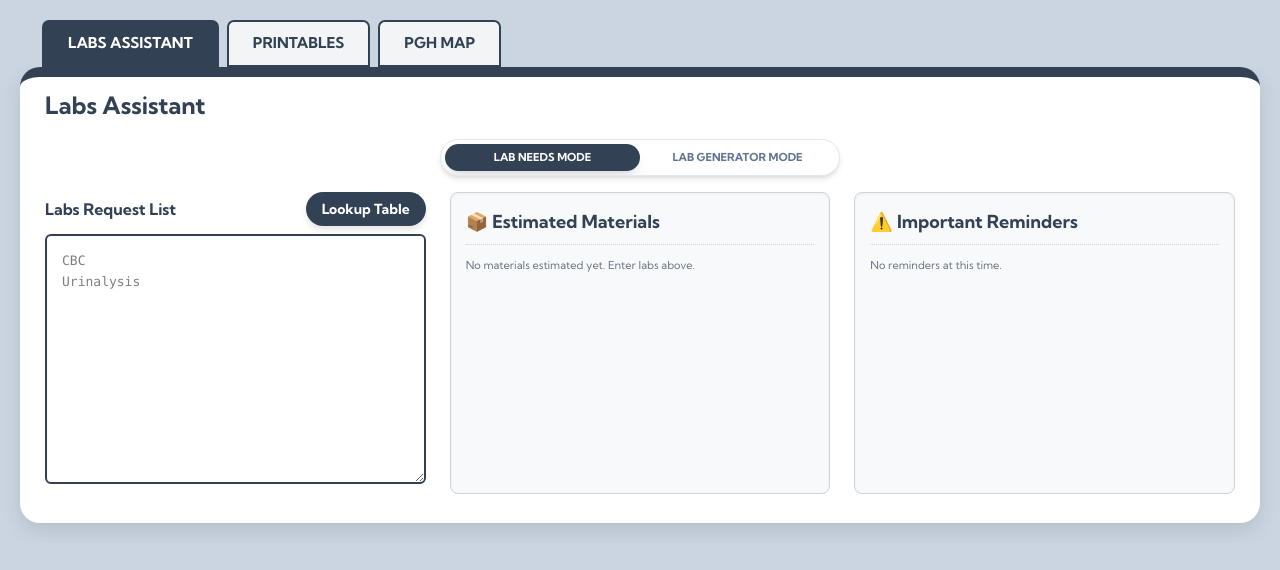
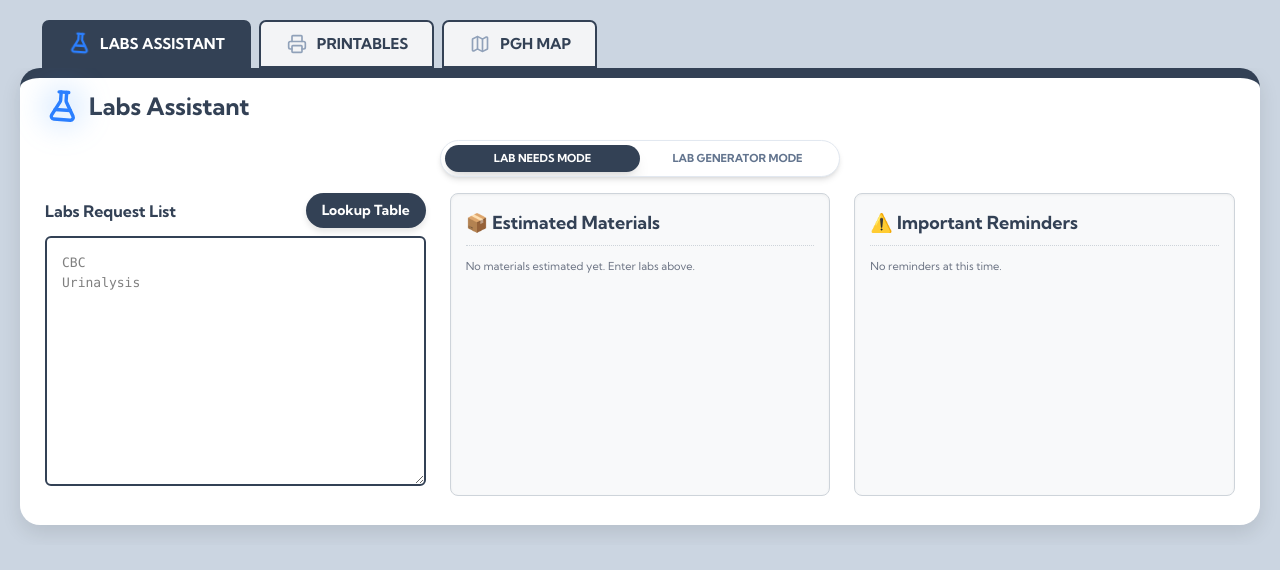
Before and after one commit to TheSilverArrow/LabsNeed, a React (Vite) app: page / in a window 1280 px wide. Shown: the top 570 px of the page. Built offline with nearby package versions, Linux system fonts and the light colour scheme.

Commit message:
Update from AI Studio

```diff
--- a/src/App.tsx
+++ b/src/App.tsx
@@ -8,6 +8,7 @@ import TalongTab from './components/TalongTab';
 import PghMapTab from './components/PghMapTab';
 import PrintablesTab from './components/PrintablesTab';
 import { Menu, ChevronDown } from 'lucide-react';
+import { AnimatedTabIcon } from './components/AnimatedTabIcon';
 
 export default function App() {
   const [activeTab, setActiveTab] = useState(localStorage.getItem('pgh_last_active_tab') || 'form-tool-content');
@@ -48,9 +49,10 @@ export default function App() {
           {tabs.map(tab => (
             <button
               key={tab.id}
-              className={`nav-tab ${activeTab === tab.id ? 'active' : ''}`}
+              className={`nav-tab flex items-center ${activeTab === tab.id ? 'active' : ''}`}
               onClick={() => handleTabChange(tab.id)}
             >
+              <AnimatedTabIcon id={tab.id} isActive={activeTab === tab.id} />
               {tab.label}
             </button>
           ))}
@@ -65,7 +67,7 @@ export default function App() {
             className="mobile-menu-btn w-full flex items-center justify-between bg-[#334155] text-white px-4 py-3 rounded-xl shadow-lg font-bold text-sm transition-all active:scale-95 border-none cursor-pointer"
           >
             <div className="flex items-center gap-2">
-              <Menu size={18} />
+              <AnimatedTabIcon id={activeTab} isActive={true} />
               <span>{activeTabLabel}</span>
             </div>
             <ChevronDown size={18} className={`transition-transform duration-300 ${isMenuOpen ? 'rotate-180' : ''}`} />
@@ -77,12 +79,13 @@ export default function App() {
                 <button
                   key={tab.id}
                   onClick={() => handleTabChange(tab.id)}
-                  className={`w-full text-left px-5 py-4 text-sm font-bold transition-colors border-b border-gray-50 last:border-0 ${
+                  className={`w-full text-left px-5 py-4 text-sm font-bold transition-colors border-b border-gray-50 last:border-0 flex items-center gap-3 ${
                     activeTab === tab.id
                       ? '!bg-[#334155] !text-white'
                       : '!bg-white !text-[#334155] hover:bg-gray-50'
                   }`}
                 >
+                  <AnimatedTabIcon id={tab.id} isActive={activeTab === tab.id} />
                   {tab.label}
                 </button>
               ))}
--- a/src/components/PghMapTab.tsx
+++ b/src/components/PghMapTab.tsx
@@ -2,6 +2,7 @@ import React, { useState, useEffect } from 'react';
 import { motion, AnimatePresence } from 'motion/react';
 import { Map as MapIcon, Info, X, ChevronRight, ChevronLeft, Search, Edit2, Copy, Save, ZoomIn, ZoomOut, RotateCcw, Move, MapPin, Layers, Plus } from 'lucide-react';
 import { TransformWrapper, TransformComponent } from 'react-zoom-pan-pinch';
+import { AnimatedTabIcon } from './AnimatedTabIcon';
 
 interface Room {
   id: string;
--- a/src/components/PrintablesTab.tsx
+++ b/src/components/PrintablesTab.tsx
@@ -1,5 +1,6 @@
 import React, { useState } from 'react';
 import { ClipboardList, X, Printer, Maximize2 } from 'lucide-react';
+import { AnimatedTabIcon } from './AnimatedTabIcon';
 
 interface PrintablesTabProps {
   onModalToggle?: (isOpen: boolean) => void;
@@ -28,6 +29,7 @@ const PrintablesTab: React.FC<PrintablesTabProps> = ({ onModalToggle }) => {
     <div id="third-tool" className="tool-content active">
       <div className="input-section">
         <div id="title-logo-wrapper">
+          <AnimatedTabIcon id="third-tool" isActive={true} size={30} />
           <h2>Printables Repository</h2>
         </div>
 
--- a/src/components/TalongTab.tsx
+++ b/src/components/TalongTab.tsx
@@ -3,6 +3,7 @@ import { LabRequest, MaterialDetail, Reminder } from '../types';
 import { extractLabData } from '../services/gemini';
 import LabForm from './LabForm';
 import { CUP_SPECIMENS, getParsedLookup, LookupEntry } from '../constants';
+import { AnimatedTabIcon } from './AnimatedTabIcon';
 
 const TalongTab: React.FC = () => {
   const [unstructured, setUnstructured] = useState('');
@@ -609,6 +610,7 @@ const TalongTab: React.FC = () => {
     <div id="form-tool-content" className="w-full">
       <div className="input-section">
         <div id="title-logo-wrapper">
+          <AnimatedTabIcon id="form-tool-content" isActive={true} size={30} />
           <h2 className="text-xl md:text-2xl">Labs Assistant</h2>
         </div>
 
```
